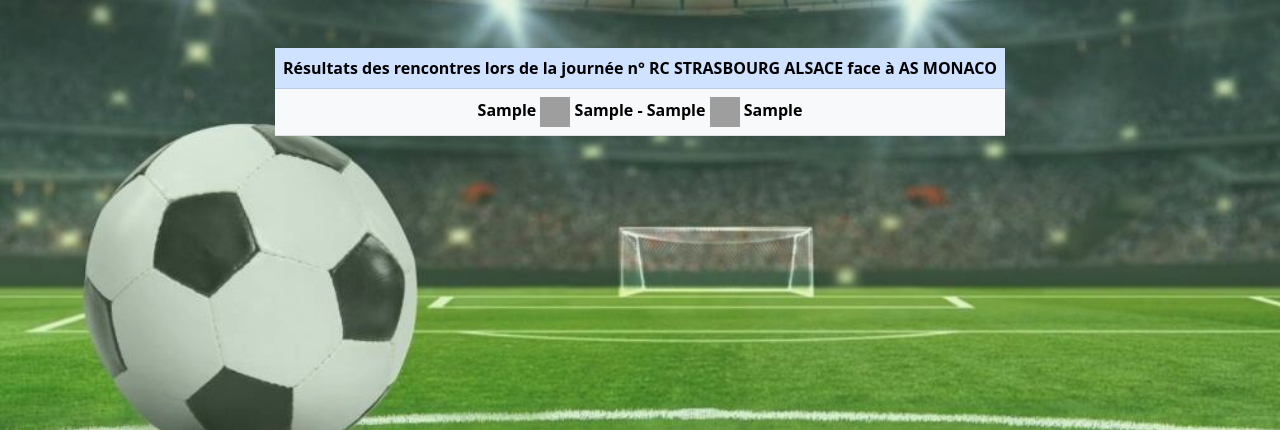
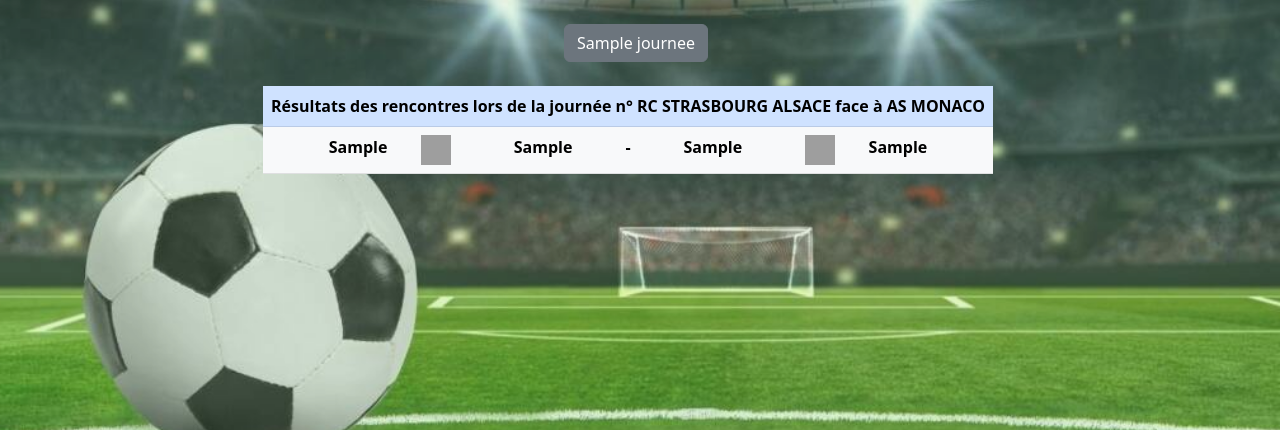
Before and after one commit to Anchang30/ligue_AFPA, a Django app: template projet_AFPA/templates/rencontre.html in a window 1280 px wide. Shown: the part 144-574 px from the top of the page. Run offline with Django 4.2, Linux system fonts and the light colour scheme; data comes from the database, SQL or seed files in the repository; tables that the repository leaves empty hold one stand-in row (values such as "Sample post"); the template is opened without the code that fills it: values that come from a table or form of the project are taken from there, most other values are stand-ins (such as "Sample title", 1, 10 or a date in 2020); lists and menus that the app fills with data are empty; grey boxes are pictures that could not be loaded.

Commit message:
Ajout des toolbar bouton, retrait scrolling, alignement rencontres, et journées inexistantes

```diff
--- a/projet_AFPA/templates/rencontre.html
+++ b/projet_AFPA/templates/rencontre.html
@@ -22,20 +22,38 @@
     <script src="https://cdn.jsdelivr.net/npm/bootstrap@5.3.1/dist/js/bootstrap.bundle.min.js"
     integrity="sha384-HwwvtgBNo3bZJJLYd8oVXjrBZt8cqVSpeBNS5n7C8IVInixGAoxmnlMuBnhbgrkm" crossorigin="anonymous"></script>
     <br>
+    <div class="btn-toolbar" role="toolbar" aria-label="Toolbar with button groups" style="justify-content: center;">
+        <div class="btn-group me-2" role="group" aria-label="First group">
+            {% for journee in journees_liste %}
+            {% if journee == date_journee %}
+                <a href="{{journee}}" type="button" class="btn btn-primary"> {{journee}} </button> </a>
+            {% else %}
+                <a href="{{journee}}" type="button" class="btn btn-secondary"> {{journee}} </button> </a>
+                {% endif %}
+            {% endfor %}
+        </div>
+    </div>
     <br>
-    <div class="row justify-content-center">
+
+    <div class="row justify-content-center container-fluid">
         <div class="col-auto">
-            <table class="table table-responsive">
+            <table class="table table-responsive table-lg">
                 <thead>
                     <tr class="table-primary">
-                    <th class="text-center" scope="col">  Résultats des rencontres lors de la journée n° {{date_journee}} </th>
+                    <th class="text-center" scope="col" colspan="7">  Résultats des rencontres lors de la journée n° {{date_journee}} </th>
                 </tr>
                  </thead>
       <tbody>
         {% if journee_list %}
         {% for rencontre in journee_list%}
             <tr class="table-light">
-            <th class="text-center" scope ="row">{{rencontre.0.equipe_dom}} <img width=30 height=30 src= {{rencontre.1.0}}> {{rencontre.0.buts_dom}} -  {{rencontre.0.buts_vis}} <img width=30 height=30  src= {{rencontre.1.1}}> {{rencontre.0.equipe_vis}}</th>
+            <th class="text-align" style="text-align: right" scope ="row"> {{rencontre.0.equipe_dom}}    </th>
+            <th class="text-center" scope="row"> <img width=30 height=30 src= {{rencontre.1.0}}></th>
+            <th class="text-center" scope="row"> {{rencontre.0.buts_dom}} </th>
+            <th class="text-center" scope="row"> - </th>
+            <th class="text-center" scope="row"> {{rencontre.0.buts_vis}} </th>
+            <th class="text-center" scope="row"> <img width=30 height=30  src= {{rencontre.1.1}}></th>
+            <th class="text-align" style="text-align: left" scope="row">  {{rencontre.0.equipe_vis}}</th>
         </tr>
         {% endfor %}
         {% endif %}
```
Also changed, not shown: projet_AFPA/templates/classement.html (+15 -5 lines), projet_AFPA/templates/erreur.html (added, +28 -0 lines), projet_AFPA/views.py (+16 -5 lines).
